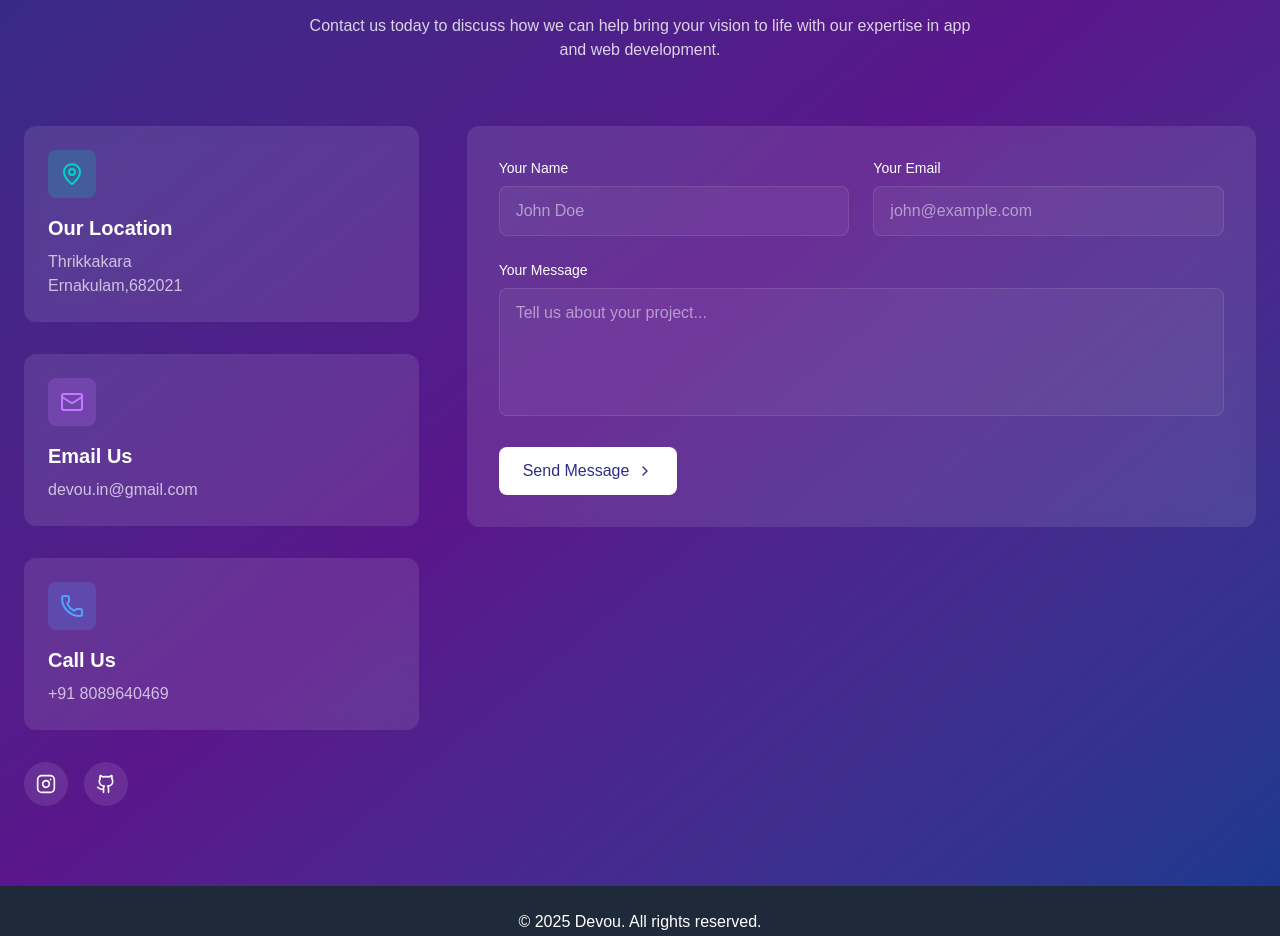
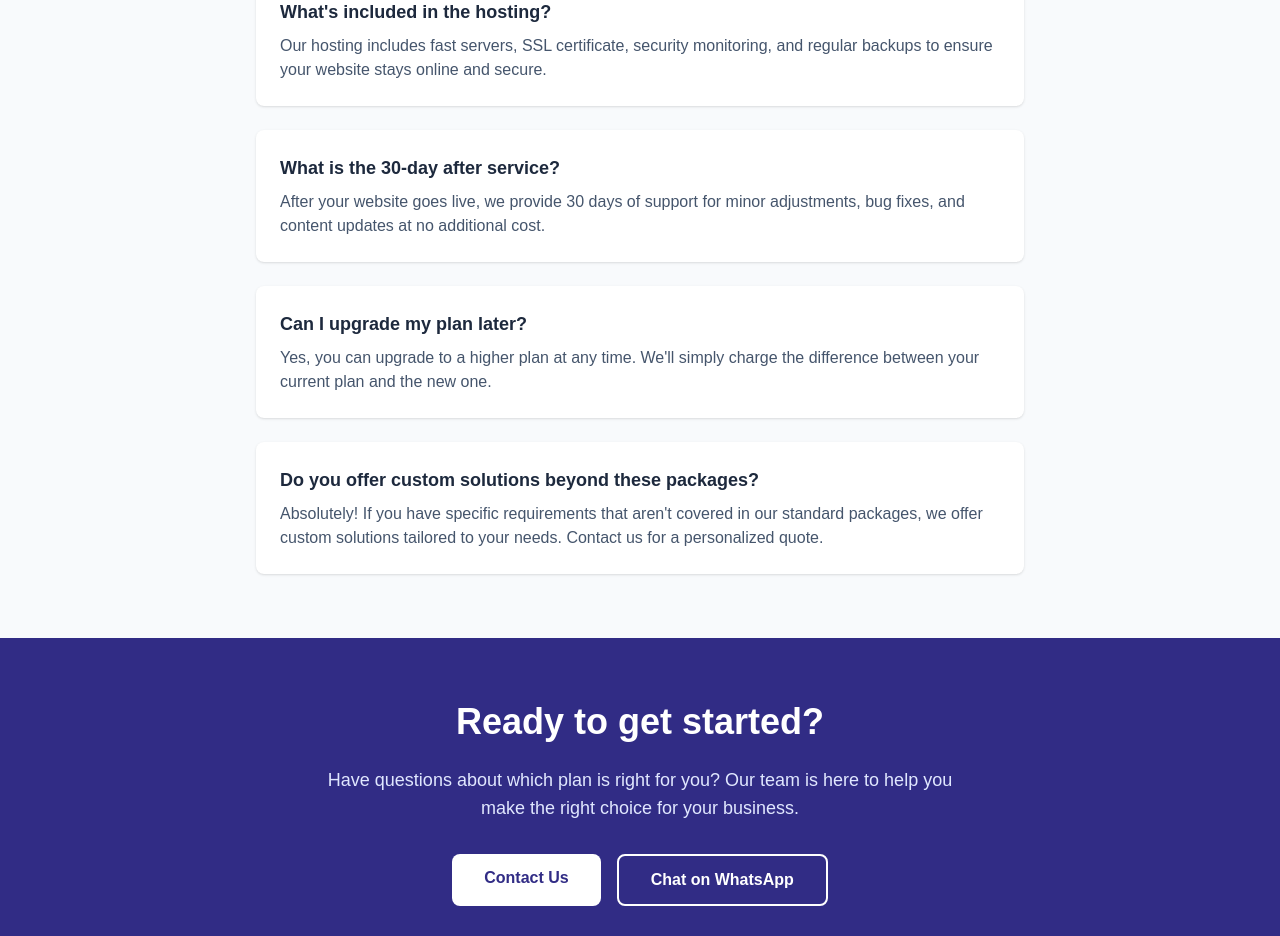
Before and after one commit to alanjohnck/devou, a Next.js app: page /pricing in a window 1280 px wide. Shown: the part 1628-2564 px from the top of the page. Built offline with nearby package versions, Linux system fonts and the light colour scheme.

Commit message:
new version

```diff
--- a/src/app/page.js
+++ b/src/app/page.js
@@ -1,4 +1,5 @@
 import React from "react";
+import Image from "next/image";
 import HeroSection from "./Hero/page";
 import Navbar from "./components/Navbar";
 import ServicesSection from "./service/page";
@@ -41,9 +42,11 @@ export default function Home() {
             <div className="relative">
               <div className="absolute -top-6 -left-6 w-32 h-32 bg-indigo-100 rounded-full z-0"></div>
               <div className="relative z-10 bg-white rounded-xl shadow-xl overflow-hidden">
-                <img
+                <Image
                   src="/devoulogo.png"
                   alt="Devou"
+                  width={500}
+                  height={300}
                   className="w-full h-auto transform scale-95 hover:scale-100 transition-transform duration-500"
                 />
                 <div className="absolute inset-0 bg-gradient-to-tr from-indigo-900/70 to-transparent flex items-end p-8">
@@ -95,7 +98,7 @@ export default function Home() {
               Why Website Development Is <span className="text-indigo-600">Essential</span>
             </h2>
             <p className="text-slate-600 max-w-3xl mx-auto">
-              In today's digital world, your website is often the first touchpoint with potential customers. Make it count.
+              In today&apos;s digital world, your website is often the first touchpoint with potential customers. Make it count.
             </p>
           </div>
 
@@ -161,7 +164,7 @@ export default function Home() {
                   Credibility & Trust
                 </h3>
                 <p className="text-slate-600">
-                  In today's digital age, not having a website can harm your credibility. A professional web presence builds trust with potential customers.
+                  In today&apos;s digital age, not having a website can harm your credibility. A professional web presence builds trust with potential customers.
                 </p>
                 <div className="mt-6 opacity-0 group-hover:opacity-100 transition-opacity">
                   <div className="w-full bg-gray-200 rounded-full h-1.5">
@@ -267,7 +270,7 @@ export default function Home() {
               <div className="absolute -top-10 -left-10 w-20 h-20 bg-teal-500 rounded-full opacity-20"></div>
               <div className="absolute -bottom-10 -right-10 w-32 h-32 bg-indigo-600 rounded-full opacity-20"></div>
               <div className="bg-white p-4 rounded-xl shadow-2xl transform rotate-3 relative z-10">
-                <img src="/devoulogo.png" alt="MVP Development" className="w-full h-auto rounded-lg" />
+                <Image src="/devoulogo.png" alt="MVP Development" width={500} height={300} className="w-full h-auto rounded-lg" />
               </div>
               <div className="bg-teal-500 p-3 rounded-lg shadow-xl absolute -bottom-5 -left-5 transform -rotate-6 z-0">
                 <div className="bg-white p-4 rounded">
--- a/src/app/pricing/page.js
+++ b/src/app/pricing/page.js
@@ -241,7 +241,122 @@ export default function PricingPage() {
         </div>
       </section>
 
+      {/* FAQ Section */}
+      <section className="py-16 bg-slate-50">
+        <div className="container mx-auto px-6">
+          <div className="max-w-3xl mx-auto">
+            <h2 className="text-3xl font-bold text-center text-slate-800 mb-12">
+              Frequently Asked Questions
+            </h2>
 
+            <div className="space-y-6">
+              {activeTab === "web" ? (
+                <>
+                  <div className="bg-white p-6 rounded-lg shadow-sm">
+                    <h3 className="text-lg font-semibold text-slate-800 mb-2">
+                      What's included in the hosting?
+                    </h3>
+                    <p className="text-slate-600">
+                      Our hosting includes fast servers, SSL certificate, security monitoring, and regular backups to ensure your website stays online and secure.
+                    </p>
+                  </div>
+
+                  <div className="bg-white p-6 rounded-lg shadow-sm">
+                    <h3 className="text-lg font-semibold text-slate-800 mb-2">
+                      What is the 30-day after service?
+                    </h3>
+                    <p className="text-slate-600">
+                      After your website goes live, we provide 30 days of support for minor adjustments, bug fixes, and content updates at no additional cost.
+                    </p>
+                  </div>
+
+                  <div className="bg-white p-6 rounded-lg shadow-sm">
+                    <h3 className="text-lg font-semibold text-slate-800 mb-2">
+                      Can I upgrade my plan later?
+                    </h3>
+                    <p className="text-slate-600">
+                      Yes, you can upgrade to a higher plan at any time. We'll simply charge the difference between your current plan and the new one.
+                    </p>
+                  </div>
+
+                  <div className="bg-white p-6 rounded-lg shadow-sm">
+                    <h3 className="text-lg font-semibold text-slate-800 mb-2">
+                      Do you offer custom solutions beyond these packages?
+                    </h3>
+                    <p className="text-slate-600">
+                      Absolutely! If you have specific requirements that aren't covered in our standard packages, we offer custom solutions tailored to your needs. Contact us for a personalized quote.
+                    </p>
+                  </div>
+                </>
+              ) : (
+                <>
+                  <div className="bg-white p-6 rounded-lg shadow-sm">
+                    <h3 className="text-lg font-semibold text-slate-800 mb-2">
+                      What platforms do you develop for?
+                    </h3>
+                    <p className="text-slate-600">
+                      We develop native applications for Android and iOS platforms, as well as cross-platform solutions depending on your requirements and budget.
+                    </p>
+                  </div>
+
+                  <div className="bg-white p-6 rounded-lg shadow-sm">
+                    <h3 className="text-lg font-semibold text-slate-800 mb-2">
+                      What does the support period include?
+                    </h3>
+                    <p className="text-slate-600">
+                      Our support includes bug fixes, minor updates, technical assistance, and compatibility updates for new OS versions released during the support period.
+                    </p>
+                  </div>
+
+                  <div className="bg-white p-6 rounded-lg shadow-sm">
+                    <h3 className="text-lg font-semibold text-slate-800 mb-2">
+                      How long does it take to develop an app?
+                    </h3>
+                    <p className="text-slate-600">
+                      Development timelines vary based on complexity, but typically range from 3-4 months for basic apps to 6-9 months for more complex enterprise solutions.
+                    </p>
+                  </div>
+
+                  <div className="bg-white p-6 rounded-lg shadow-sm">
+                    <h3 className="text-lg font-semibold text-slate-800 mb-2">
+                      Do you offer custom app development beyond these packages?
+                    </h3>
+                    <p className="text-slate-600">
+                      Absolutely! If you have specific requirements that aren't covered in our standard packages, we offer custom solutions tailored to your needs. Contact us for a personalized quote.
+                    </p>
+                  </div>
+                </>
+              )}
+            </div>
+          </div>
+        </div>
+      </section>
+
+      {/* Call to Action */}
+      <section className="py-16 bg-indigo-900 text-white">
+        <div className="container mx-auto px-6 text-center">
+          <h2 className="text-3xl md:text-4xl font-bold mb-6">
+            Ready to get started?
+          </h2>
+          <p className="text-lg mb-8 max-w-2xl mx-auto text-indigo-100">
+            Have questions about which plan is right for you? Our team is here to help you make the right choice for your business.
+          </p>
+          <div className="flex flex-col sm:flex-row gap-4 justify-center">
+            <Link
+              href="/contact"
+              className="bg-white text-indigo-900 hover:bg-indigo-100 py-3 px-8 rounded-lg font-semibold transition-colors"
+            >
+              Contact Us
+            </Link>
+            <a
+              href={`https://wa.me/+918089640469?text=Hello, I'm interested in your ${activeTab === "web" ? "web" : "app"} development services.`}
+              className="border-2 border-white text-white hover:bg-white/10 py-3 px-8 rounded-lg font-semibold transition-colors"
+            >
+              Chat on WhatsApp
+            </a>
+          </div>
+        </div>
+      </section>
     </div>
   );
 }
--- a/src/app/service/page.js
+++ b/src/app/service/page.js
@@ -155,7 +155,7 @@ const ServicesSection = () => {
     {
       icon: <RefreshCw className="h-6 w-6 text-white" />,
       title: "6. Maintenance & Support",
-      description: "Our relationship doesn't end at launch. We provide ongoing maintenance, performance monitoring, and support to ensure your application continues to evolve with your business needs.",
+      description: "Our relationship doesn&apos;t end at launch. We provide ongoing maintenance, performance monitoring, and support to ensure your application continues to evolve with your business needs.",
       steps: [
         "Regular security updates and patches",
         "Performance monitoring and optimization",
```
Also changed, not shown: src/app/about/page.jsx (added).
